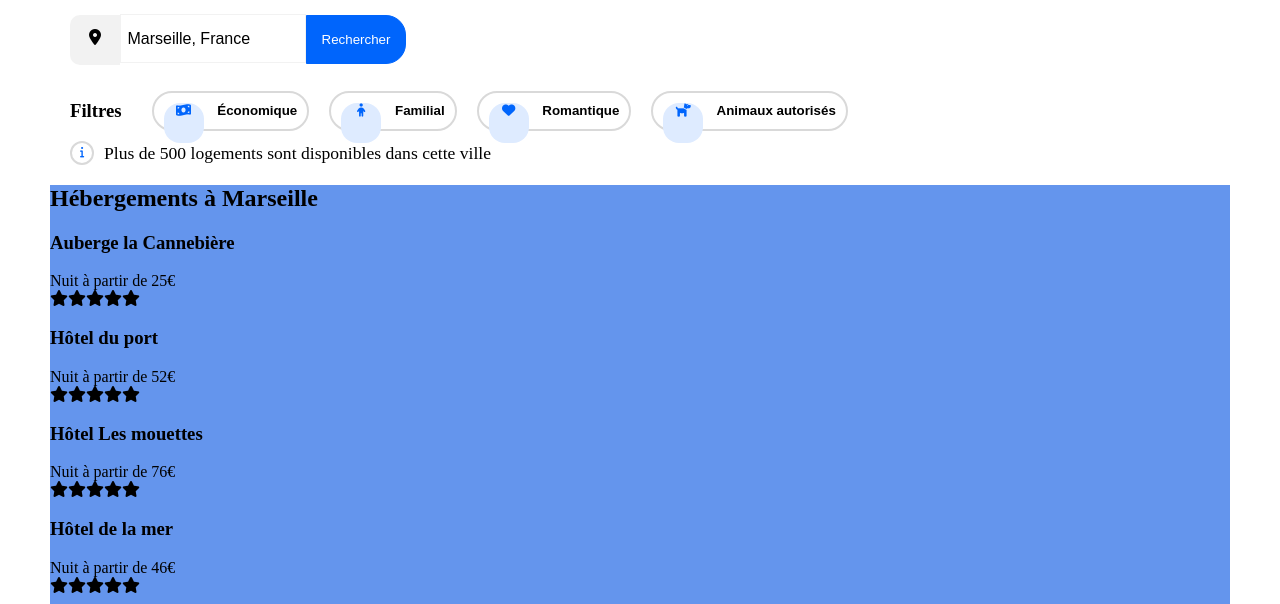
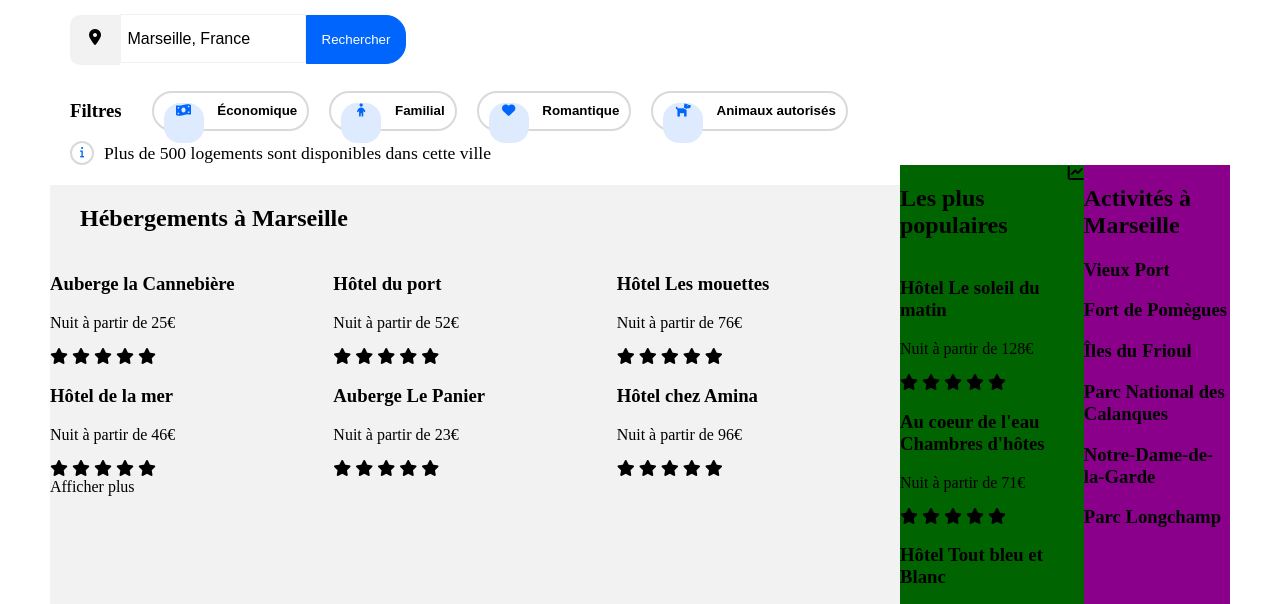
Before and after one commit to Dylan-Marty99/MartyDylan_2_25062021, a plain HTML site: page index.html in a window 1280 px wide. Shown: the part 171-775 px from the top of the page. Drawn offline with Linux system fonts and the light colour scheme.

Commit message:
Grosse modif SECTION HTML et début code SECTION CSS

```diff
--- a/index.html
+++ b/index.html
@@ -78,15 +78,22 @@
 <!-----------------------Début SECTION---------------------------------->
 <!-----------------------Hébergements----------------------------------->
 
-        <section>
-            <div id="Hébergements">
+        <section class="Flex">
+            <div id="Hebergements">
                 <h1>Hébergements à Marseille</h1>
+            <div id="Hebergements_images">
                 <a href="#">
                     <div id="Image_cannebiere">
                         <div class="Description_image_hebergements">
                             <h3>Auberge la Cannebière</h3>
-                            <p>Nuit à partir de <span class="prix">25€</span><br>
-                            <i class="fas fa-star"></i><i class="fas fa-star"></i><i class="fas fa-star"></i><i class="fas fa-star"></i><i class="fas fa-star"></i></p>
+                            <p>Nuit à partir de <span class="euro">25€</span></p>
+                            <div class="Etoile">
+                                <i class="fas fa-star Etoile_bleu"></i>
+                                <i class="fas fa-star Etoile_bleu"></i>
+                                <i class="fas fa-star Etoile_bleu"></i>
+                                <i class="fas fa-star Etoile_bleu"></i>
+                                <i class="fas fa-star Etoile_grise"></i>
+                            </div>
                         </div>
                     </div>
                 </a>
@@ -94,8 +101,14 @@
                     <div id="Image_hotelduport">
                         <div class="Description_image_hebergements">
                             <h3>Hôtel du port</h3>
-                            <p>Nuit à partir de 52<span class="euro">€</span><br>
-                            <i class="fas fa-star"></i><i class="fas fa-star"></i><i class="fas fa-star"></i><i class="fas fa-star"></i><i class="fas fa-star"></i></p>
+                            <p>Nuit à partir de 52<span class="euro">€</span></p>
+                            <div class="Etoile">
+                                <i class="fas fa-star Etoile_bleu"></i>
+                                <i class="fas fa-star Etoile_bleu"></i>
+                                <i class="fas fa-star Etoile_bleu"></i>
+                                <i class="fas fa-star Etoile_bleu"></i>
+                                <i class="fas fa-star Etoile_bleu"></i>
+                            </div>
                         </div>
                     </div>
                 </a>
@@ -103,8 +116,14 @@
                     <div id="Image_lesmouettes">
                         <div class="Description_image_hebergements">
                             <h3>Hôtel Les mouettes</h3>
-                            <p>Nuit à partir de 76<span class="euro">€</span><br>
-                            <i class="fas fa-star"></i><i class="fas fa-star"></i><i class="fas fa-star"></i><i class="fas fa-star"></i><i class="fas fa-star"></i></p>
+                            <p>Nuit à partir de 76<span class="euro">€</span></p>
+                            <div class="Etoile">
+                                <i class="fas fa-star Etoile_bleu"></i>
+                                <i class="fas fa-star Etoile_bleu"></i>
+                                <i class="fas fa-star Etoile_bleu"></i>
+                                <i class="fas fa-star Etoile_bleu"></i>
+                                <i class="fas fa-star Etoile_grise"></i>
+                            </div>
                         </div>
                     </div>
                 </a>
@@ -112,8 +131,14 @@
                     <div id="Image_hoteldelamer">
                         <div class="Description_image_hebergements">
                             <h3>Hôtel de la mer</h3>
-                            <p>Nuit à partir de 46<span class="euro">€</span><br>
-                            <i class="fas fa-star"></i><i class="fas fa-star"></i><i class="fas fa-star"></i><i class="fas fa-star"></i><i class="fas fa-star"></i></p>
+                            <p>Nuit à partir de 46<span class="euro">€</span></p>
+                            <div class="Etoile">
+                                <i class="fas fa-star Etoile_bleu"></i>
+                                <i class="fas fa-star Etoile_bleu"></i>
+                                <i class="fas fa-star Etoile_bleu"></i>
+                                <i class="fas fa-star Etoile_grise"></i>
+                                <i class="fas fa-star Etoile_grise"></i>
+                            </div>
                         </div>
                     </div>
                 </a>
@@ -121,8 +146,14 @@
                     <div id="Image_lepanier">
                         <div class="Description_image_hebergements">
                             <h3>Auberge Le Panier</h3>
-                            <p>Nuit à partir de <span class="prix">23€</span><br>
-                            <i class="fas fa-star"></i><i class="fas fa-star"></i><i class="fas fa-star"></i><i class="fas fa-star"></i><i class="fas fa-star"></i></p>
+                            <p>Nuit à partir de <span class="euro">23€</span></p>
+                            <div class="Etoile">
+                                <i class="fas fa-star Etoile_bleu"></i>
+                                <i class="fas fa-star Etoile_bleu"></i>
+                                <i class="fas fa-star Etoile_bleu"></i>
+                                <i class="fas fa-star Etoile_bleu"></i>
+                                <i class="fas fa-star Etoile_grise"></i>
+                            </div>
                         </div>
                     </div>
                 </a>
@@ -130,26 +161,41 @@
                     <div id="Image_chezamina">
                         <div class="Description_image_hebergements">
                             <h3>Hôtel chez Amina</h3>
-                            <p>Nuit à partir de 96<span class="euro">€</span><br>
-                            <i class="fas fa-star"></i><i class="fas fa-star"></i><i class="fas fa-star"></i><i class="fas fa-star"></i><i class="fas fa-star"></i></p>
+                            <p>Nuit à partir de 96<span class="euro">€</span></p>
+                            <div class="Etoile">
+                                <i class="fas fa-star Etoile_bleu"></i>
+                                <i class="fas fa-star Etoile_bleu"></i>
+                                <i class="fas fa-star Etoile_bleu"></i>
+                                <i class="fas fa-star Etoile_bleu"></i>
+                                <i class="fas fa-star Etoile_bleu"></i>
+                            </div>
                         </div>
                     </div>
                 </a>
-                    <a href="#"> Afficher plus</a>
+            </div>
+                <a id="Afficher_plus" href="#"> Afficher plus</a>
             </div>
 
 <!-------------------------Fin hébergements----------------------------->
 <!-------------------------Début populaires----------------------------->
-
-            <div id="Populaires">
-                <h1>Les plus populaires</h1>
-                <i class="fas fa-chart-line"></i>
+            <div class="Populaires">
+                <div class="Ico_populaires Flex">
+                    <h1>Les plus populaires</h1>
+                    <i class="fas fa-chart-line"></i>
+                </div>
+            <div id="Populaires_images">
                 <a href="#">
                     <div id="Image_soleildumatin">
                         <div class="Description_image_populaires">
-                             <h3>Hôtel Le soleil du matin</h3>
-                             <p>Nuit à partir de 128<span class="euro">€</span><br>
-                            <i class="fas fa-star"></i><i class="fas fa-star"></i><i class="fas fa-star"></i><i class="fas fa-star"></i><i class="fas fa-star"></i></p>
+                            <h3>Hôtel Le soleil du matin</h3>
+                            <p>Nuit à partir de 128<span class="euro">€</span></p>
+                            <div class="Etoile">
+                                <i class="fas fa-star Etoile_bleu"></i>
+                                <i class="fas fa-star Etoile_bleu"></i>
+                                <i class="fas fa-star Etoile_bleu"></i>
+                                <i class="fas fa-star Etoile_bleu"></i>
+                                <i class="fas fa-star Etoile_bleu"></i>
+                            </div>
                         </div>
                     </div>
                 </a>
@@ -157,8 +203,14 @@
                     <div id="Image_chambreshotes">
                         <div class="Description_image_populaires">
                             <h3>Au coeur de l'eau Chambres d'hôtes</h3>
-                            <p>Nuit à partir de 71<span class="euro">€</span><br>
-                            <i class="fas fa-star"></i><i class="fas fa-star"></i><i class="fas fa-star"></i><i class="fas fa-star"></i><i class="fas fa-star"></i></p>
+                            <p>Nuit à partir de 71<span class="euro">€</span></p>
+                            <div class="Etoile">
+                                <i class="fas fa-star Etoile_bleu"></i>
+                                <i class="fas fa-star Etoile_bleu"></i>
+                                <i class="fas fa-star Etoile_bleu"></i>
+                                <i class="fas fa-star Etoile_bleu"></i>
+                                <i class="fas fa-star Etoile_grise"></i>
+                            </div>
                         </div>
                     </div>
                 </a>
@@ -166,11 +218,18 @@
                     <div id="Image_bleuetblanc">
                         <div class="Description_image_populaires">
                             <h3>Hôtel Tout bleu et Blanc</h3>
-                            <p>Nuit à partir de 68<span class="euro">€</span><br>
-                            <i class="fas fa-star"></i><i class="fas fa-star"></i><i class="fas fa-star"></i><i class="fas fa-star"></i><i class="fas fa-star"></i></p>
+                            <p>Nuit à partir de 68<span class="euro">€</span></p>
+                            <div class="Etoile">
+                                <i class="fas fa-star Etoile_bleu"></i>
+                                <i class="fas fa-star Etoile_bleu"></i>
+                                <i class="fas fa-star Etoile_bleu"></i>
+                                <i class="fas fa-star Etoile_bleu"></i>
+                                <i class="fas fa-star Etoile_grise"></i>
+                            </div>
                         </div>
                     </div>
                 </a>
+            </div>
             </div>
 
 <!----------------------Fin populaires-------------------------------->
@@ -178,6 +237,7 @@
 
             <div id="Activites">
                 <h1>Activités à Marseille</h1>
+            <div id="Activites_image">
                 <a href="#">
                     <div id="Image_vieuxport">
                         <h3 class="Description_image_activites">Vieux Port</h3>
@@ -209,6 +269,7 @@
                     </div>
                 </a>
             </div>
+            </div>
         </section>
 
 <!------------------Fin activités------------------------------------>
--- a/styles.css
+++ b/styles.css
@@ -146,26 +146,48 @@ input {
 /*------------HEADER----------------------------*/
 
 /*------------SECTION---------------------------*/
+/*------------Hébergements----------------------*/
 
-/*------------SECTION---------------------------*/
-
-/*------------FOOTER---------------------------*/
-
-/*------------FOOTER---------------------------*/
-
-
-#Hébergements {
-    background-color: cornflowerblue; /* couleur temporaire, vraie couleur = rgb (242, 242, 242)*/
+#Hebergements {
+    background-color: rgb(242, 242, 242);
+    width: 850px;
+    height: 620px;
+    margin-top: 20px;
 }
 
-#Populaires {
+#Hebergements_images {
+    display: grid;
+    grid-template: repeat(2, 1fr) / repeat(3, 1fr);
+}
+
+#Hebergements h1 {
+    min-width: 850px;
+    height: 30px;
+    padding-left: 30px;
+}
+
+/*------------Hébergements----------------------*/
+/*------------Populaires-----------------------*/
+
+.Populaires {
     background-color: darkgreen; /* couleur temporaire, vraie couleur = rgb (242, 242, 242)*/
 }
+
+/*------------Populaires-----------------------*/
+/*------------Activités-----------------------*/
 
 #Activites {
     background-color: darkmagenta; /* couleur temporaire, vraie couleur = white*/
 }
 
+
+/*------------Activités-----------------------*/
+/*------------SECTION---------------------------*/
+
+/*------------FOOTER---------------------------*/
+
 footer {
     background-color: darkorange; /* couleur temporaire, vraie couleur = rgb (242, 242, 242)*/
 }
+
+/*------------FOOTER---------------------------*/
```
